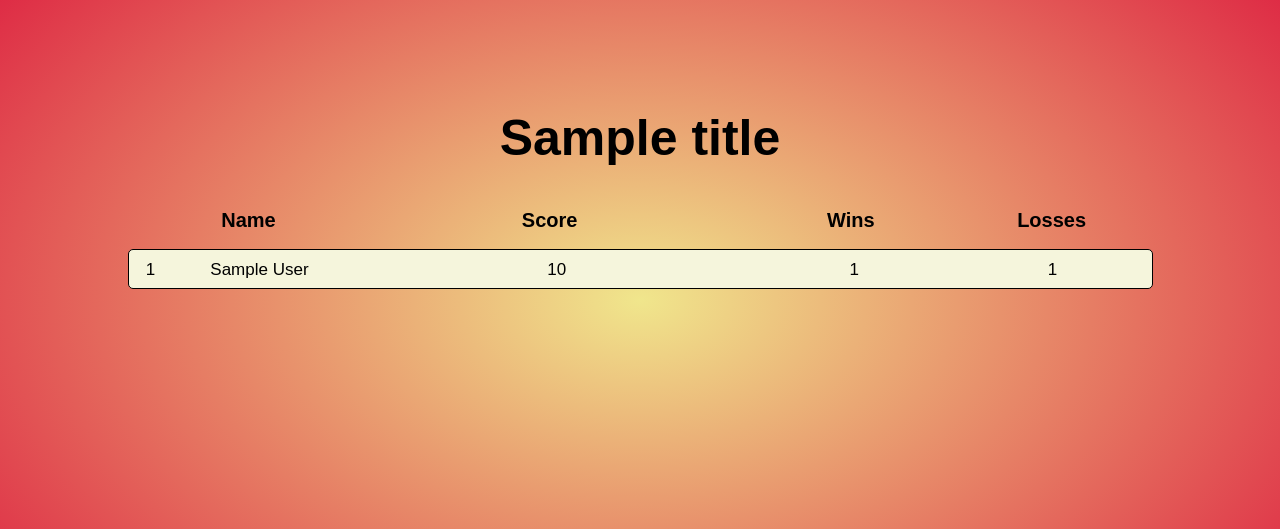
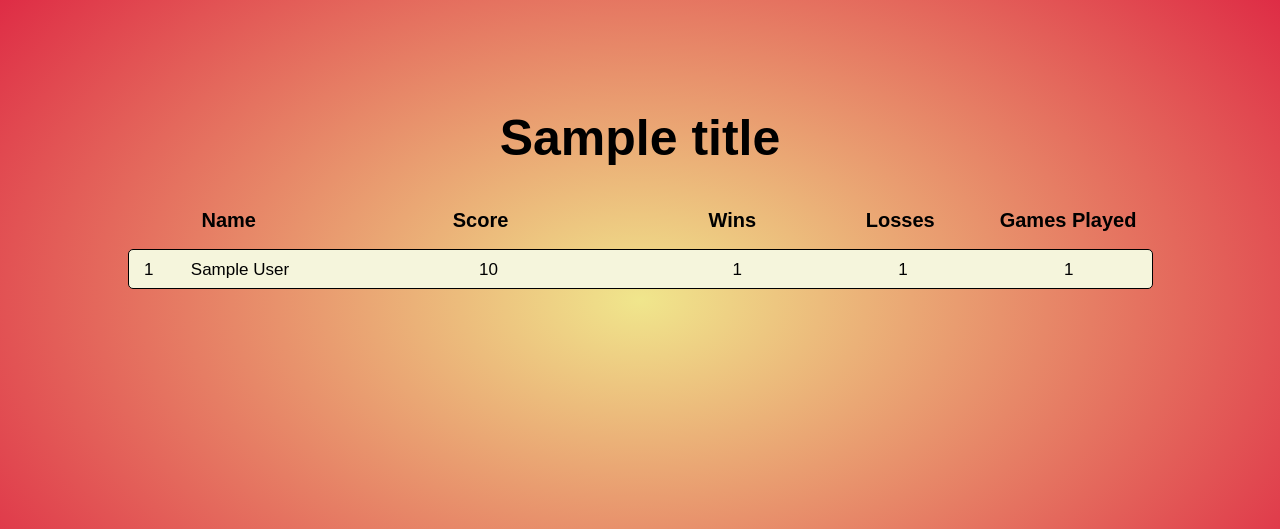
Before and after one commit to nickldimartino/battleship-two, a Node server app: template views/leaderboard.ejs in a window 1280 px wide. Shown: the part 100-629 px from the top of the page. Run offline with Node 20, Linux system fonts and the light colour scheme; tables that the repository leaves empty hold one stand-in row (values such as "Sample post"); the template is opened without the code that fills it: values that come from a table or form of the project are taken from there, most other values are stand-ins (such as "Sample title", 1, 10 or a date in 2020); some libraries are stand-ins or nearby versions; some web fonts are replaced.

Commit message:
Added mongoDB user data to static main.js game

```diff
--- a/controllers/leaderboard.js
+++ b/controllers/leaderboard.js
@@ -8,9 +8,9 @@ async function show(req, res) {
     const users = await User.find({});
 
     // sort the AI Platforms in ascending order by name
-    users.score.sort((a,b) => {
-        return (a < b) ? -1 : (a > b) ? 1 : 0;
-    });
+    // users.score.sort((a,b) => {
+    //     return (a < b) ? -1 : (a > b) ? 1 : 0;
+    // });
 
     console.log(users)
     res.render("leaderboard", {
--- a/models/user.js
+++ b/models/user.js
@@ -9,6 +9,10 @@ const userSchema = new Schema({
     },
     email: String,
     avatar: String,
+    gamesPlayed: {
+      type: Number,
+      default: 0
+    },
     score: {
       type: Number,
       default: 0
--- a/public/javascripts/main.js
+++ b/public/javascripts/main.js
@@ -1,3 +1,9 @@
+/*----- user data -----*/
+let userScore = document.currentScript.getAttribute("userScore");
+let userWins = document.currentScript.getAttribute("userWins");
+let userLosses = document.currentScript.getAttribute("userLosses");
+
+
 /*----- constants -----*/
 // Size of each boat
 const BOAT_SIZES = {
@@ -441,7 +447,7 @@ function getBoardSquare(boardId, col, row) {
 }
 
 // Check the squares clicked by the player
-function checkSquare(boardId, board, col, row) {
+async function checkSquare(boardId, board, col, row) {
     let oppBoard;                     // opponent's board
     lastPlacedBoatSquareCol = col;    // last placed boat square column
     lastPlacedBoatSquareRow = row;    // last placed boat square row
@@ -494,6 +500,10 @@ function checkSquare(boardId, board, col, row) {
         moreLogInfo = `You've already guessed that square! Take a different shot.`;
     } else if (square === SQUARE_VALUE.EMPTY && oppSquare === SQUARE_VALUE.BOAT) {
         board[col][row] = SQUARE_VALUE.HIT;
+
+        if (turn == 1) {
+            userScore += 10;
+        }
 
         if (oppBoard === player1BoatBoard) {
             lastComputerHit = lastComputerGuess;
@@ -695,6 +705,13 @@ function getWinner(turn) {
     if (directHits[turn] === TOTAL_HITS_TO_WIN) {
         winner = turn;
         if (playAudio) playSound(AUDIO.VICTORY);
+
+        // update user wins or losses for the signed in user
+        if (winner === 1) {
+            userWins += 1;
+        } else {
+            userLosses += 1;
+        }
     }
     return;
 }
--- a/public/stylesheets/style.css
+++ b/public/stylesheets/style.css
@@ -101,7 +101,7 @@ a {
 #leaderboard-head-row {
   width: 1025px;
   display: grid;
-  grid-template-columns: .1fr 1fr 2fr 1fr 1fr;
+  grid-template-columns: .1fr 1fr 2fr 1fr 1fr 1fr;
   text-align: center;
 }
 
@@ -109,7 +109,7 @@ a {
 #leaderboard-each-user {
   width: 1025px;
   display: grid;
-  grid-template-columns: .1fr 1fr 2fr 1fr 1fr;
+  grid-template-columns: .1fr 1fr 2fr 1fr 1fr 1fr;
   background-color: var(--game-log-background-color);
   border: 1px solid black;
   margin: 2px;
--- a/views/game.ejs
+++ b/views/game.ejs
@@ -1,5 +1,5 @@
 <%- include("./partials/header") %>
-
+<script defer src="/javascripts/main.js" userScore="<%= user.score %>" userWins="<%= user.wins %>" userLosses="<%= user.losses %>"></script>
 <div id="rules">
     <strong>GAME RULES:</strong><BR>
     <strong>GOAL: </strong>Be the first to sink all five of your opponent's ships.<br>
--- a/views/leaderboard.ejs
+++ b/views/leaderboard.ejs
@@ -19,6 +19,9 @@
             <div>
                 <strong>Losses</strong>
             </div>
+            <div>
+                <strong>Games Played</strong>
+            </div>
         </div>
     </div>
     <% let i = 1 %>
@@ -29,6 +32,7 @@
         <div><%= u.score %></div>
         <div><%= u.wins %></div>
         <div><%= u.losses %></div>
+        <div><%= u.gamesPlayed %></div>
         <% i++; %>
     </div>
     <% }); %>
--- a/views/partials/header.ejs
+++ b/views/partials/header.ejs
@@ -10,5 +10,5 @@
     <link rel="stylesheet" href="https://cdnjs.cloudflare.com/ajax/libs/font-awesome/4.7.0/css/font-awesome.min.css">
     <title><%= title %></title>
     <link rel='stylesheet' href='/stylesheets/style.css' />
-    <script defer src="/javascripts/main.js"></script>
+
   </head>
```
Also changed, not shown: routes/index.js (+11 -2 lines).
